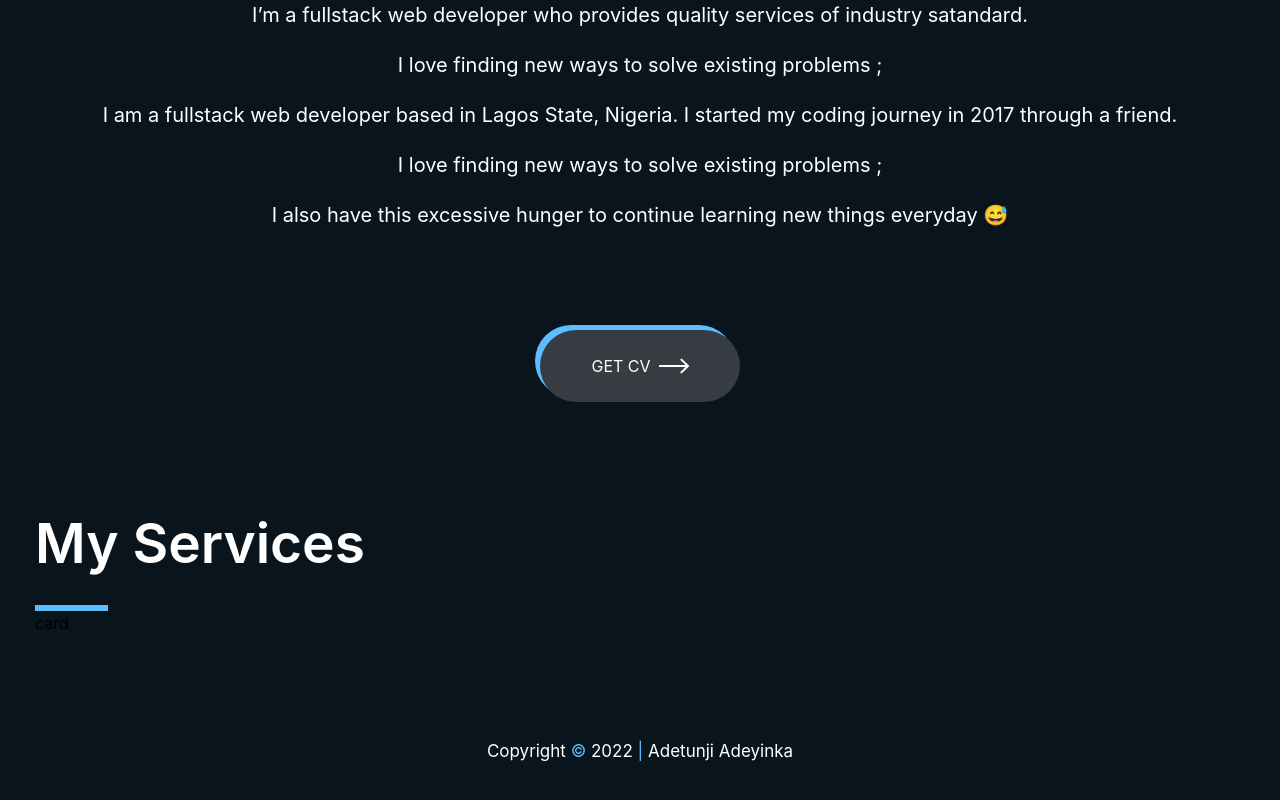
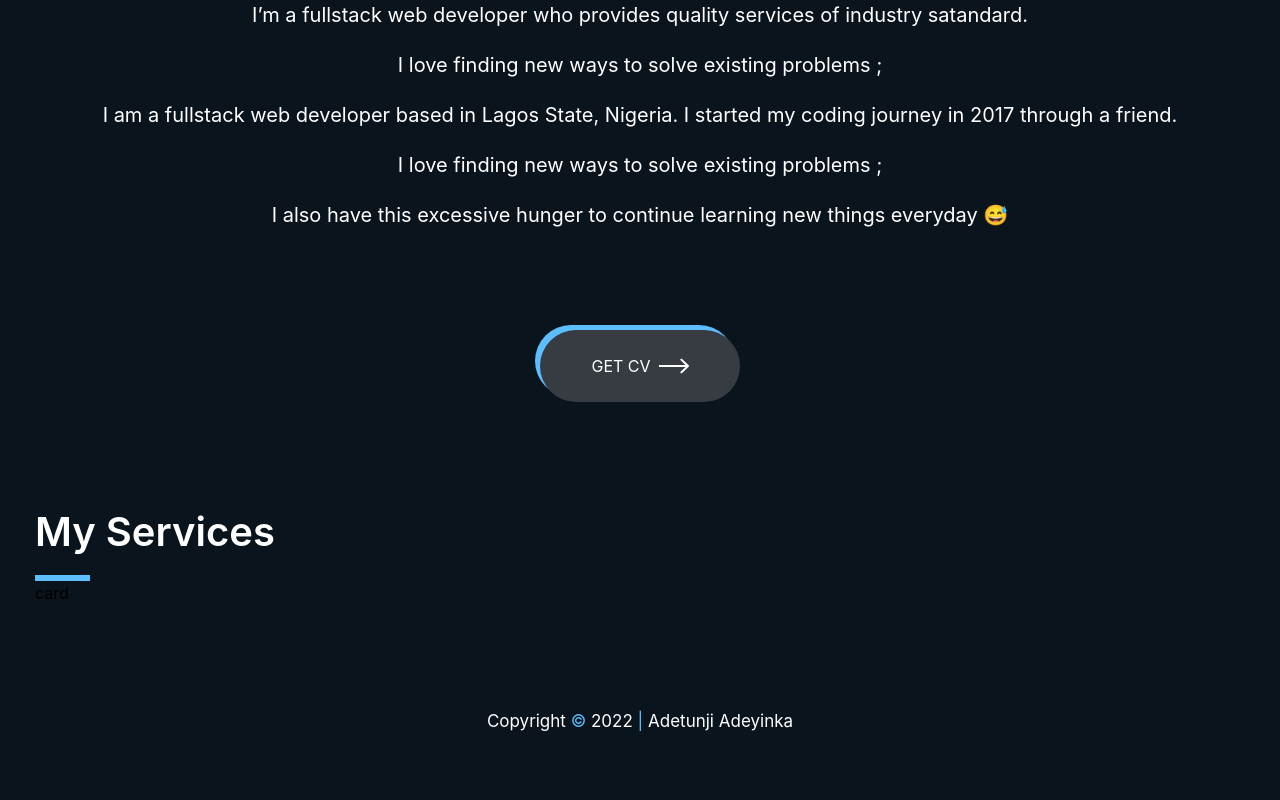
Before and after one commit to Itzadetunji/my-website, a Next.js app: page /about in a window 1280 px wide. Shown: the part 948-1748 px from the top of the page. After the commit the page ends 1723 px from the top, so only its background shows below. Built offline with nearby package versions, Linux system fonts and the light colour scheme.

Commit message:
Chore: Size changes to about.tsx

```diff
--- a/pages/about.tsx
+++ b/pages/about.tsx
@@ -32,8 +32,8 @@ const about: NextPage = () => {
             <Button link={'#'} text={'GET CV'} height={'200px'} width={'72.3px'} />
           </div>
           <div className='mt-[100px]'>
-            <p className='text-white font-[600] text-[55px]'>My Services</p>
-            <hr className='light-blue border-[3px] w-[73px] mt-[20px]'/>
+            <p className='text-white font-[600] text-[40px]'>My Services</p>
+            <hr className='light-blue border-[3px] w-[55px] mt-[13px]'/>
           </div>
           <Card icon={''} text={''} title={''}/>
         </div>
```
